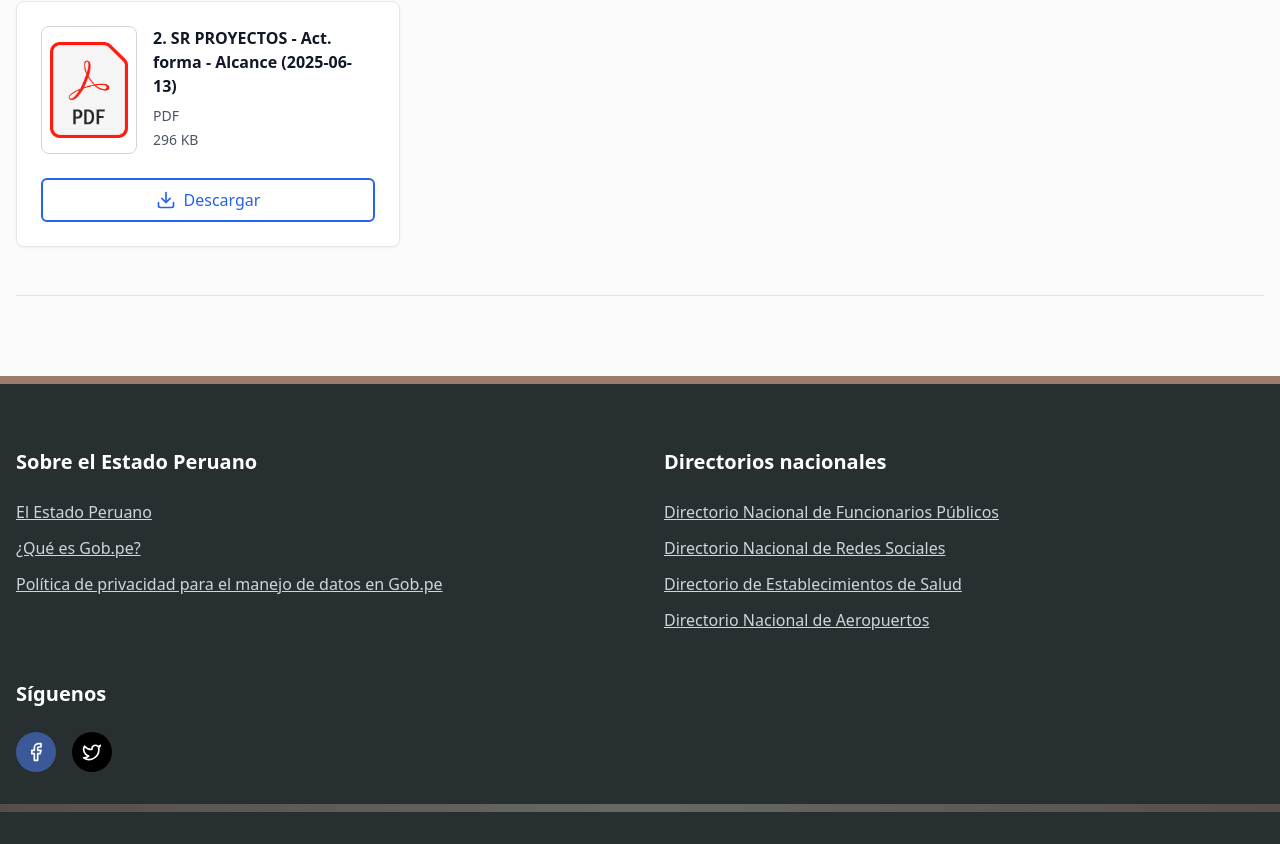
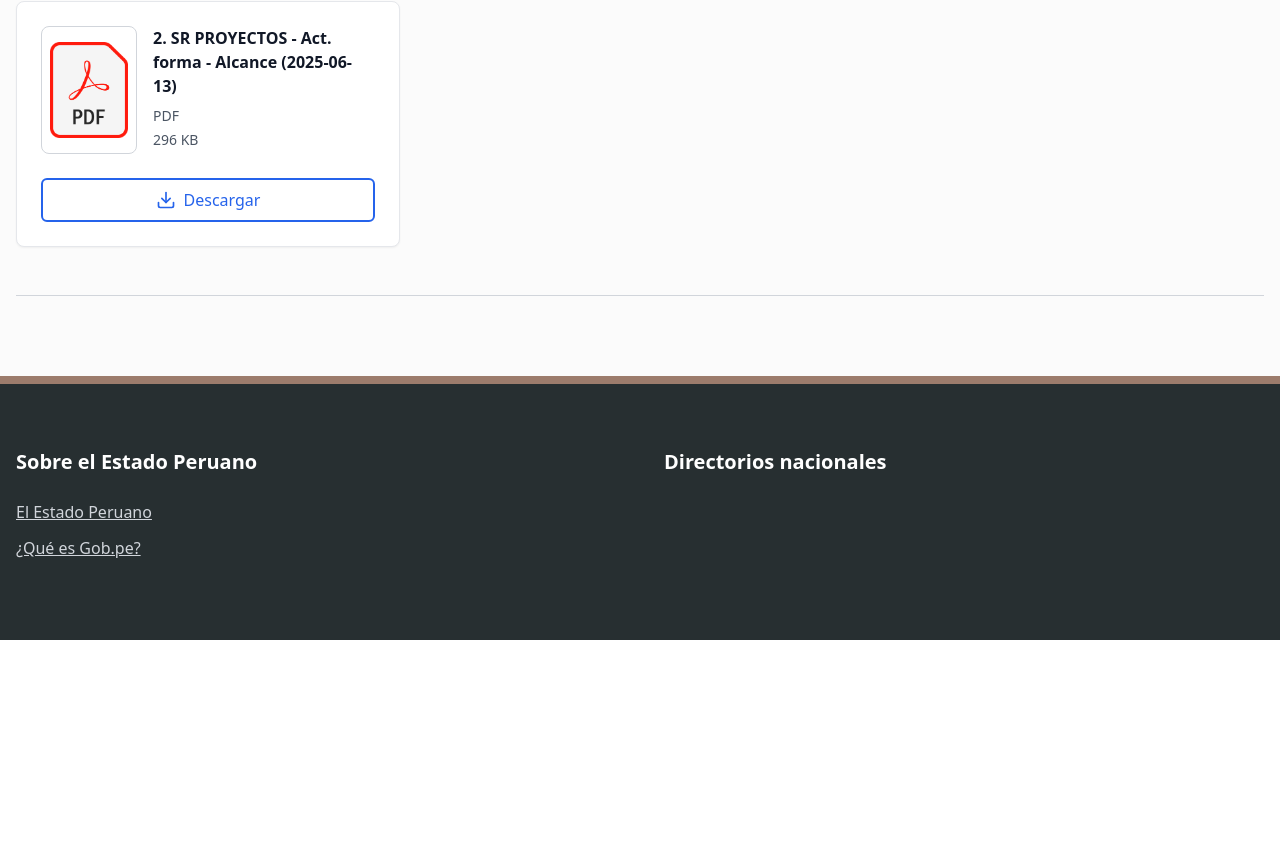
Before and after one commit to skvinz/proyecto.gob.pe, a Next.js app: page / in a window 1280 px wide. Shown: the part 465-1309 px from the top of the page. After the commit the page ends 1105 px from the top, so only its background shows below. Built offline with nearby package versions, Linux system fonts and the light colour scheme.

Commit message:
Fix PDF preview and layout

```diff
--- a/src/app/page.tsx
+++ b/src/app/page.tsx
@@ -8,16 +8,26 @@ import {
   BreadcrumbList,
   BreadcrumbSeparator,
 } from "@/components/ui/breadcrumb";
-import { Separator } from "@/components/ui/separator";
-import { Search, Printer, Share2, Bookmark, Download, Facebook, Twitter, ChevronRight } from "lucide-react";
+
+import {
+  Search,
+  Printer,
+  Share2,
+  Bookmark,
+  Download,
+  Facebook,
+  Twitter,
+  ChevronRight,
+} from "lucide-react";
 
 export default function Home() {
   return (
     <div className="min-h-screen flex flex-col bg-white">
+
       {/* Header */}
       <header className="bg-white border-b border-gray-200 sticky top-0 z-50">
         <div className="container mx-auto px-4 py-3 md:py-4 flex items-center justify-between gap-4">
-          {/* Logo */}
+
           {/* Logo */}
           <a href="#" className="flex items-center flex-shrink-0">
             <img
@@ -30,130 +40,176 @@ export default function Home() {
           {/* Search Bar */}
           <div className="flex-1 max-w-xl">
             <div className="relative">
+
               <Input
                 type="search"
                 placeholder="Buscar en INACAL"
                 className="pr-12 h-10 md:h-12 border-gray-300 rounded text-sm md:text-base"
               />
+
               <Button
                 size="icon"
                 className="absolute right-0 top-0 h-10 md:h-12 w-10 md:w-12 bg-[#272f31] hover:bg-[#3a4245] rounded-l-none"
               >
                 <Search className="h-4 w-4 md:h-5 md:w-5" />
               </Button>
+
             </div>
           </div>
+
         </div>
       </header>
 
       {/* Breadcrumb */}
       <div className="bg-white border-b border-gray-200">
         <div className="container mx-auto px-4 py-3">
+
           <Breadcrumb>
             <BreadcrumbList className="text-xs md:text-sm flex-wrap">
+
               <BreadcrumbItem>
                 <BreadcrumbLink href="#" className="text-blue-600 hover:text-blue-800">
                   Inicio
                 </BreadcrumbLink>
               </BreadcrumbItem>
+
               <BreadcrumbSeparator>
                 <ChevronRight className="h-4 w-4 text-gray-400" />
               </BreadcrumbSeparator>
+
               <BreadcrumbItem>
                 <BreadcrumbLink href="#" className="text-blue-600 hover:text-blue-800">
                   El Estado
                 </BreadcrumbLink>
               </BreadcrumbItem>
+
               <BreadcrumbSeparator>
                 <ChevronRight className="h-4 w-4 text-gray-400" />
               </BreadcrumbSeparator>
+
               <BreadcrumbItem>
                 <BreadcrumbLink href="#" className="text-blue-600 hover:text-blue-800">
                   PRODUCE
                 </BreadcrumbLink>
               </BreadcrumbItem>
+
               <BreadcrumbSeparator>
                 <ChevronRight className="h-4 w-4 text-gray-400" />
               </BreadcrumbSeparator>
+
               <BreadcrumbItem>
                 <BreadcrumbLink href="#" className="text-blue-600 hover:text-blue-800">
                   INACAL
                 </BreadcrumbLink>
               </BreadcrumbItem>
+
               <BreadcrumbSeparator>
                 <ChevronRight className="h-4 w-4 text-gray-400" />
               </BreadcrumbSeparator>
+
               <BreadcrumbItem>
                 <BreadcrumbLink href="#" className="text-blue-600 hover:text-blue-800">
                   Informes y publicaciones
                 </BreadcrumbLink>
               </BreadcrumbItem>
+
               <BreadcrumbSeparator>
                 <ChevronRight className="h-4 w-4 text-gray-400" />
               </BreadcrumbSeparator>
+
               <BreadcrumbItem>
-                <span className="text-gray-600">166. SR PROYECTOS & CONSTRUCCIONES S.A.C.</span>
+                <span className="text-gray-600">
+                  166. SR PROYECTOS & CONSTRUCCIONES S.A.C.
+                </span>
               </BreadcrumbItem>
+
             </BreadcrumbList>
           </Breadcrumb>
+
         </div>
       </div>
 
       {/* Main Content */}
       <main className="flex-1 bg-[#fbfbfb]">
+
         <div className="container mx-auto px-4 py-6 md:py-8">
+
           {/* Institution Name */}
-          <a href="#" className="text-blue-600 hover:text-blue-800 font-semibold text-base md:text-lg inline-block mb-3 md:mb-4">
+          <a
+            href="#"
+            className="text-blue-600 hover:text-blue-800 font-semibold text-base md:text-lg inline-block mb-3 md:mb-4"
+          >
             Instituto Nacional de Calidad
           </a>
 
-          {/* Title and Actions */}
+          {/* Title */}
           <div className="flex flex-col md:flex-row md:items-start md:justify-between mb-4 md:mb-6 gap-4">
+
             <h1 className="text-2xl md:text-4xl font-bold text-gray-900">
-              166. SR PROYECTOS & CONSTRUCCIONES S.A.C.
+              166. SR PROYECTOS & CONSTRUCCIONES S.A.C.
             </h1>
 
+            {/* Actions */}
             <div className="flex gap-4 md:gap-6 md:ml-8">
+
               <button className="flex flex-col items-center gap-1 text-gray-600 hover:text-gray-900 transition-colors">
                 <Printer className="h-5 w-5 md:h-6 md:w-6" />
                 <span className="text-xs md:text-sm">Imprimir</span>
               </button>
+
               <button className="flex flex-col items-center gap-1 text-gray-600 hover:text-gray-900 transition-colors">
                 <Share2 className="h-5 w-5 md:h-6 md:w-6" />
                 <span className="text-xs md:text-sm">Compartir</span>
               </button>
+
               <button className="flex flex-col items-center gap-1 text-gray-600 hover:text-gray-900 transition-colors">
                 <Bookmark className="h-5 w-5 md:h-6 md:w-6" />
                 <span className="text-xs md:text-sm">Guardar</span>
               </button>
-            </div>
+
             </div>
 
-          {/* File Type Badge */}
+          </div>
+
+          {/* File Type */}
           <div className="mb-3 md:mb-4">
-            <span className="text-gray-600 font-medium text-sm md:text-base">Archivo</span>
+            <span className="text-gray-600 font-medium text-sm md:text-base">
+              Archivo
+            </span>
           </div>
 
           {/* Date */}
-          <p className="text-gray-600 mb-4 md:mb-6 text-sm md:text-base">16 de junio de 2025</p>
+          <p className="text-gray-600 mb-4 md:mb-6 text-sm md:text-base">
+            16 de junio de 2025
+          </p>
 
           {/* Description */}
           <div className="mb-6 md:mb-8">
-            <p className="text-gray-900 mb-2 text-sm md:text-base">166. SR PROYECTOS & CONSTRUCCIONES S.A.C.</p>
+
+            <p className="text-gray-900 mb-2 text-sm md:text-base">
+              166. SR PROYECTOS & CONSTRUCCIONES S.A.C.
+            </p>
+
             <p className="text-gray-600 text-sm md:text-base">
               Esta publicación pertenece al compendio{" "}
-              <a href="#" className="text-blue-600 hover:text-blue-800 underline">
+              <a
+                href="#"
+                className="text-blue-600 hover:text-blue-800 underline"
+              >
                 Lab. Ensayo - Alcances por Empresa
               </a>
             </p>
+
           </div>
 
           {/* Document Card */}
           <Card className="max-w-sm bg-white border border-gray-200 shadow-sm hover:shadow-md transition-shadow">
+
             <div className="p-4 md:p-6">
+
               <div className="flex gap-3 md:gap-4 mb-4 md:mb-6">
 
-      {/* Document Thumbnail */}
+                {/* Thumbnail */}
                 <div className="w-20 h-28 md:w-24 md:h-32 border border-gray-300 bg-white rounded-lg flex-shrink-0 relative overflow-hidden">
 
                   <img
@@ -164,16 +220,20 @@ export default function Home() {
 
                 </div>
 
-                {/* Document Info */}
+                {/* Info */}
                 <div className="flex-1">
+
                   <h3 className="font-semibold text-gray-900 mb-2 text-sm md:text-base">
                     2. SR PROYECTOS - Act. forma - Alcance (2025-06-13)
                   </h3>
+
                   <div className="text-xs md:text-sm text-gray-600 space-y-1">
                     <p>PDF</p>
                     <p>296 KB</p>
                   </div>
+
                 </div>
+
               </div>
 
               {/* Download Button */}
@@ -185,93 +245,65 @@ export default function Home() {
                 <Download className="h-4 w-4 md:h-5 md:w-5 mr-2" />
                 Descargar
               </a>
+
             </div>
+
           </Card>
 
+          {/* Divider */}
+          <div className="my-8 md:my-12 border-t border-gray-300"></div>
 
-          <Separator className="my-8 md:my-12" />
         </div>
+
       </main>
 
       {/* Footer */}
       <footer className="bg-[#272f31] text-white pt-12 md:pt-16 pb-6 md:pb-8 border-t-[6px] md:border-t-8 border-t-[#9c7c6c]">
+
         <div className="container mx-auto px-4">
+
           <div className="grid md:grid-cols-2 gap-8 md:gap-12 mb-8 md:mb-12">
-            {/* Left Column */}
+
+            {/* Left */}
             <div>
-              <h3 className="text-lg md:text-xl font-semibold mb-4 md:mb-6">Sobre el Estado Peruano</h3>
+
+              <h3 className="text-lg md:text-xl font-semibold mb-4 md:mb-6">
+                Sobre el Estado Peruano
+              </h3>
+
               <ul className="space-y-2 md:space-y-3">
+
                 <li>
                   <a href="#" className="text-gray-300 hover:text-white underline text-sm md:text-base transition-colors">
                     El Estado Peruano
                   </a>
                 </li>
+
                 <li>
                   <a href="#" className="text-gray-300 hover:text-white underline text-sm md:text-base transition-colors">
                     ¿Qué es Gob.pe?
                   </a>
                 </li>
-                <li>
-                  <a href="#" className="text-gray-300 hover:text-white underline text-sm md:text-base transition-colors">
-                    Política de privacidad para el manejo de datos en Gob.pe
-                  </a>
-                </li>
+
               </ul>
+
             </div>
 
-            {/* Right Column */}
+            {/* Right */}
             <div>
-              <h3 className="text-lg md:text-xl font-semibold mb-4 md:mb-6">Directorios nacionales</h3>
-              <ul className="space-y-2 md:space-y-3">
-                <li>
-                  <a href="#" className="text-gray-300 hover:text-white underline text-sm md:text-base transition-colors">
-                    Directorio Nacional de Funcionarios Públicos
-                  </a>
-                </li>
-                <li>
-                  <a href="#" className="text-gray-300 hover:text-white underline text-sm md:text-base transition-colors">
-                    Directorio Nacional de Redes Sociales
-                  </a>
-                </li>
-                <li>
-                  <a href="#" className="text-gray-300 hover:text-white underline text-sm md:text-base transition-colors">
-                    Directorio de Establecimientos de Salud
-                  </a>
-                </li>
-                <li>
-                  <a href="#" className="text-gray-300 hover:text-white underline text-sm md:text-base transition-colors">
-                    Directorio Nacional de Aeropuertos
-                  </a>
-                </li>
-              </ul>
-            </div>
+
+              <h3 className="text-lg md:text-xl font-semibold mb-4 md:mb-6">
+                Directorios nacionales
+              </h3>
+
             </div>
 
-          {/* Social Media */}
-          <div className="mb-6 md:mb-8">
-            <h3 className="text-lg md:text-xl font-semibold mb-4 md:mb-6">Síguenos</h3>
-            <div className="flex gap-3 md:gap-4">
-              <a
-                href="#"
-                className="w-9 h-9 md:w-10 md:h-10 bg-[#3b5998] rounded-full flex items-center justify-center hover:bg-[#4c6aac] transition-colors"
-                aria-label="Facebook"
-              >
-                <Facebook className="h-4 w-4 md:h-5 md:w-5" />
-              </a>
-              <a
-                href="#"
-                className="w-9 h-9 md:w-10 md:h-10 bg-black rounded-full flex items-center justify-center hover:bg-gray-800 transition-colors"
-                aria-label="Twitter"
-              >
-                <Twitter className="h-4 w-4 md:h-5 md:w-5" />
-              </a>
-            </div>
-          </div>
           </div>
 
-        {/* Footer Border Pattern */}
-        <div className="h-1.5 md:h-2 bg-gradient-to-r from-[#9c7c6c] via-[#c4c1b1] to-[#9c7c6c] opacity-40" />
+        </div>
+
       </footer>
+
     </div>
   );
 }
```
Lines whose indentation alone changed are shown as unchanged.
